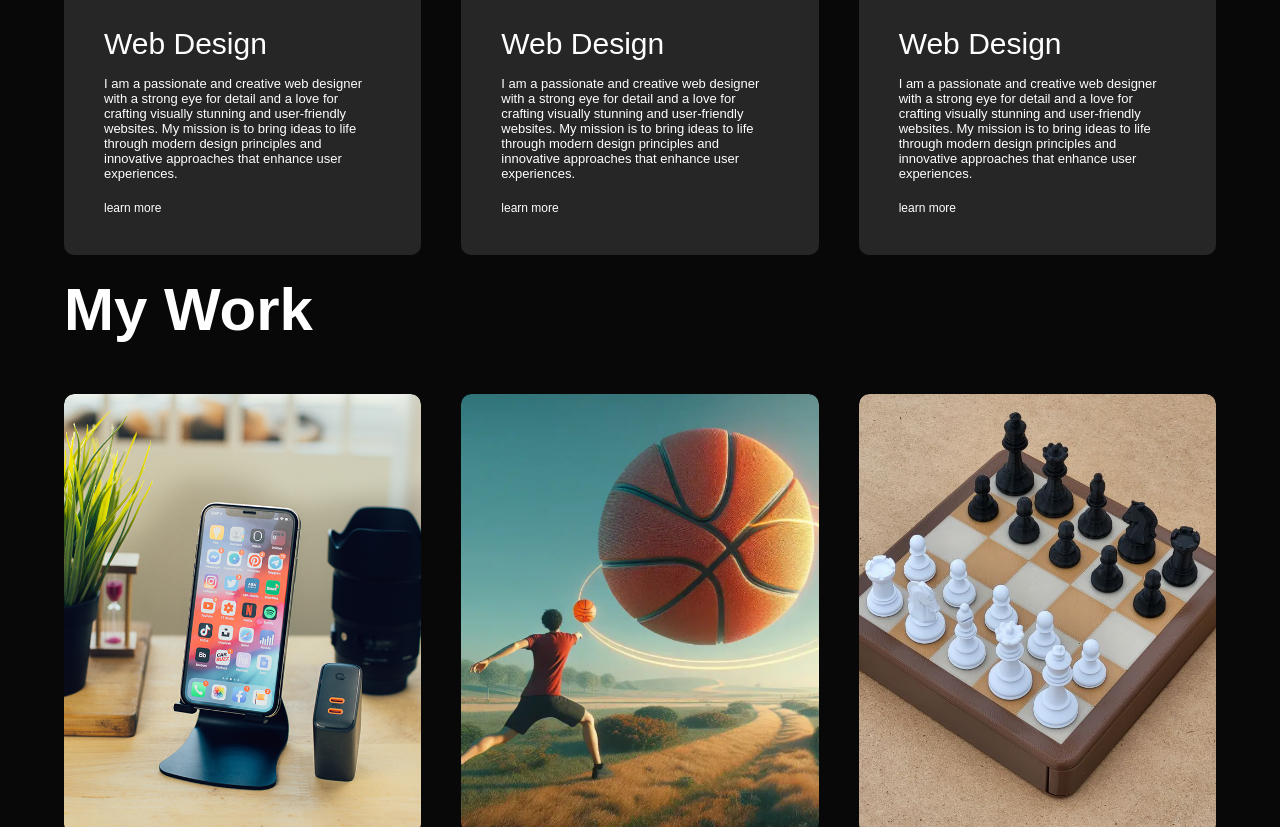
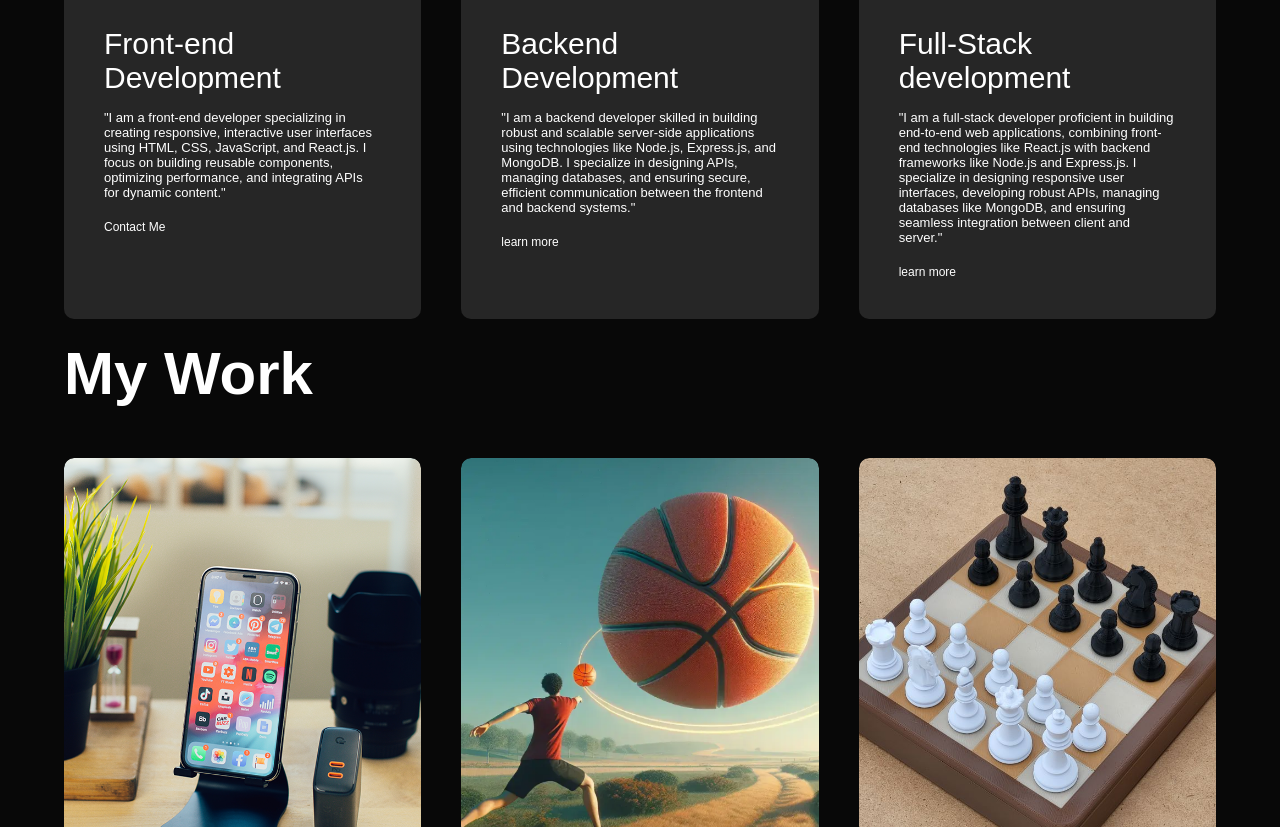
Before and after one commit to Nasir-1310/My-Portfolio, a plain HTML site: page index.html in a window 1280 px wide. Shown: the part 1562-2389 px from the top of the page. Drawn offline with Linux system fonts and the light colour scheme.

Commit message:
completed

```diff
--- a/index.html
+++ b/index.html
@@ -92,23 +92,23 @@
             <div class="services-list">
                 <div>
                     <i class="fa-solid fa-code"></i>
-                    <h2>Web Design</h2>
-                    <p>I am a passionate and creative web designer with a strong eye for detail and a love for crafting visually stunning and user-friendly websites. My mission is to bring ideas to life through modern design principles and innovative approaches that enhance user experiences.</p>
-                    <a href="#">learn more</a>
+                    <h2>Front-end Development</h2>
+                    <p>"I am a front-end developer specializing in creating responsive, interactive user interfaces using HTML, CSS, JavaScript, and React.js. I focus on building reusable components, optimizing performance, and integrating APIs for dynamic content."</p>
+                    <a href="#contact">Contact Me</a>
                 </div>
                 <div>
                     <i class="fa-solid fa-crop"></i>
-                    <h2>Web Design</h2>
-                    <p>I am a passionate and creative web designer with a strong eye for detail and a love for crafting visually stunning and user-friendly websites. My mission is to bring ideas to life through modern design principles and innovative approaches that enhance user experiences.</p>
-                    <a href="#">learn more</a>
+                    <h2>Backend Development</h2>
+                    <p>"I am a backend developer skilled in building robust and scalable server-side applications using technologies like Node.js, Express.js, and MongoDB. I specialize in designing APIs, managing databases, and ensuring secure, efficient communication between the frontend and backend systems."</p>
+                    <a href="#contact">learn more</a>
                 </div>
 
 
                 <div>
                     <i class="fa-brands fa-app-store"></i>
-                    <h2>Web Design</h2>
-                    <p>I am a passionate and creative web designer with a strong eye for detail and a love for crafting visually stunning and user-friendly websites. My mission is to bring ideas to life through modern design principles and innovative approaches that enhance user experiences.</p>
-                    <a href="#">learn more</a>
+                    <h2>Full-Stack development</h2>
+                    <p>"I am a full-stack developer proficient in building end-to-end web applications, combining front-end technologies like React.js with backend frameworks like Node.js and Express.js. I specialize in designing responsive user interfaces, developing robust APIs, managing databases like MongoDB, and ensuring seamless integration between client and server."</p>
+                    <a href="#contact">learn more</a>
                 </div>
             </div>
         </di>
```
Also changed, not shown: images/logo2.png (deleted).
